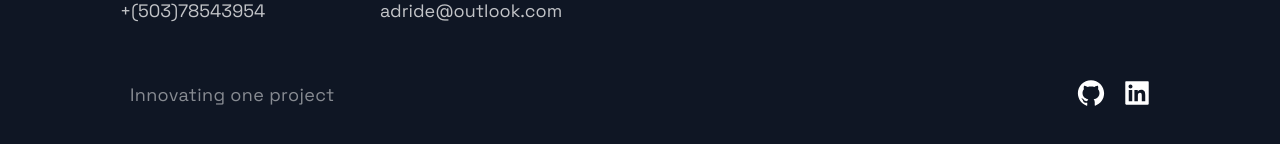
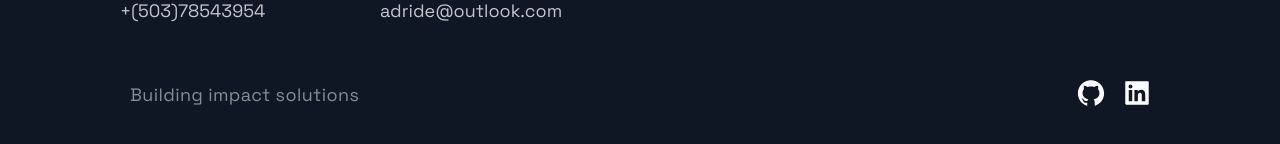
Before and after one commit to jadrianc/adrianCampos, a Next.js app: page / in a window 1280 px wide. Shown: the part 3140-3284 px from the top of the page. Built offline with nearby package versions, Linux system fonts and the light colour scheme.

Commit message:
Changing slogan

```diff
--- a/src/components/Footer/Footer.js
+++ b/src/components/Footer/Footer.js
@@ -19,7 +19,7 @@ const Footer = () => {
       </LinkList>
       <SocialIconsContainer>
         <CompanyContainer>
-          <Slogan>Innovating one project </Slogan>
+          <Slogan>Building impact solutions </Slogan>
         </CompanyContainer>
         <SocialContainer>
           <SocialIcons href='https://github.com/jadrianc' target='_blank'>
```
